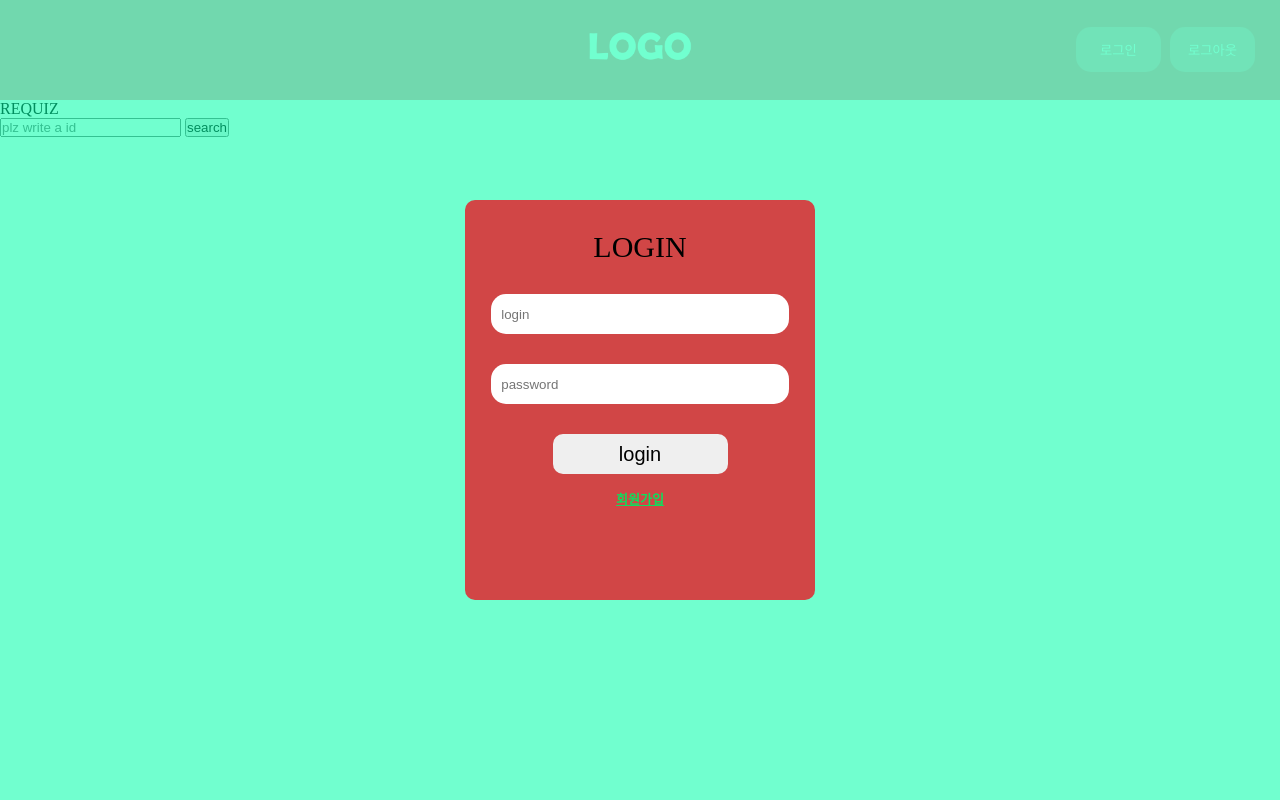
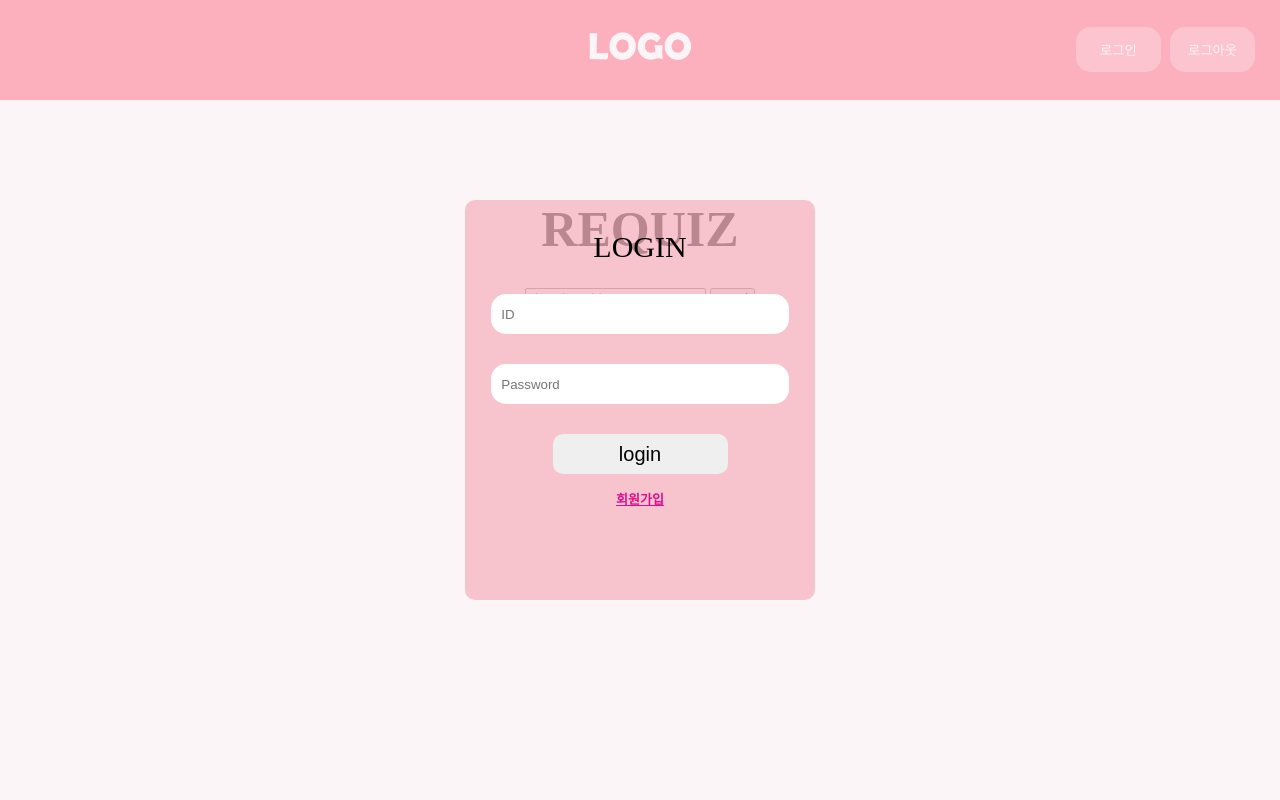
Before and after one commit to team-requin/ReQuiz_Front, a PHP site: page / in a window 1280 px wide, after a click on "로그인". Run offline with PHP 8.4, Linux system fonts and the light colour scheme; some web fonts are replaced.

Commit message:
css index, js

```diff
--- a/css/main.css
+++ b/css/main.css
@@ -45,13 +45,25 @@
 }
 
 #container {
-    height: 80vh;
+    height: 50vh;
 }
 
 /*!main*/
 
 #main {
     height: 100vh;
+    padding-top: 100px;
+}
+#main > div {
+    text-align: center;
+    height: 20vh;
+    margin: 0 auto;
+    width: 500px;
+}
+#title {
+    font-size: 50px;
+    font-weight: bold;
+    margin-bottom: 30px;
 }
 
 
@@ -68,7 +80,7 @@
     top: 50vh;
     left: 50vw;
     transform: translate(-50%,-50%);
-    background-color: #00ffaa8e;
+    background-color: #efced736;
 }
 #login {
     position: fixed;
@@ -83,7 +95,8 @@
     height: 400px;
     margin: 0 auto;
     border-radius: 10px;
-    background-color: #d14646;
+    /* background: linear-gradient(to bottom, purple , white 25%, red , black ); */
+    background: #f6aebab3;
 }
 #login_title {
     padding-top: 30px;
@@ -120,8 +133,58 @@
     text-align: center;
 }
 #login_register > a {
-    color: #0ddf5d;
+    color: #df0d8f;
 }
+
+/*!signup*/
+
+#signup_frame {
+    display: none;
+}
+#signup {
+    position: fixed;
+    left: 50%;
+    top: 50%;
+    transform: translate(-50%, -50%);
+    z-index: 11;
+    border-radius: 10px;
+}
+#signup > div {
+    width: 350px;
+    height: 480px;
+    margin: 0 auto;
+    border-radius: 10px;
+    background: #f6aebab3;
+}
+#signup_title {
+    padding-top: 30px;
+    text-align: center;
+    font-size: 30px;
+}
+#signup > div > input {
+    display: flex;
+    margin: 30px auto;
+    width: 85%;
+    height: 40px;
+}
+.signup_input {
+    padding: 5px 10px;
+    outline: none;
+    border-radius: 15px;
+    border: 0;
+}
+#signup > div > button {
+    display: block;
+    margin: 0 auto;
+    width: 50%;
+    height: 40px;
+    border: 0;
+    border-radius: 10px;
+    font-size: 20px;
+    outline: none;
+    cursor: pointer;
+}
+
 
 
 /*!quiz_list*/
--- a/index.php
+++ b/index.php
@@ -2,25 +2,41 @@
 include("header.php");
 ?>
 <link href="https://fonts.googleapis.com/css?family=Barriecito&display=swap" rel="stylesheet">
+
 <div id="main">
-    <p id="title">REQUIZ</p>
     <div>
-        <input placeholder="plz write a id" type="text" id="user_id"/>
-        <button type="button" id="search">search</button>
+        <p id="title">REQUIZ</p>
+        <div>
+            <input placeholder="plz write a id" type="text" id="user_id"/>
+            <button type="button" id="search">search</button>
+        </div>
     </div>
 </div>
+
 <div id="login_frame">
     <div id="login">
         <div>
             <p id="login_title">LOGIN</p>
-            <input type="text" placeholder="login" class="login_input">
-            <input type="password" placeholder="password" id="login_signin" class="login_input">
+            <input type="text" placeholder="ID" class="login_input">
+            <input type="password" placeholder="Password" class="login_input">
             <button>login</button>
-            <p id="login_register"><a href="#">회원가입</a></p>
+            <p id="login_register"><a href="#" onclick="show_signup()">회원가입</a></p>
         </div>
     </div>
 </div>
-<div id="login_shadow" onclick="show_login()"></div>
+<div id="signup_frame">
+    <div id="signup">
+        <div>
+            <p id="signup_title">Signup</p>
+            <input type="text" placeholder="Nickname" class="signup_input">
+            <input type="text" placeholder="ID" class="signup_input">
+            <input type="password" placeholder="Password" class="signup_input">
+            <input type="password" placeholder="Confirm Password" class="signup_input">
+            <button>Signup</button>
+        </div>
+    </div>
+</div>
+<div id="login_shadow" onclick="hide_login(); hide_signup()"></div>
 <?php
 include("footer.php");
 ?>
--- a/js/main.js
+++ b/js/main.js
@@ -1,13 +1,17 @@
-let a = 0;
-function show_login(){
-    if(a == 0){
+function show_login() {
     document.getElementById("login_frame").style.display = "block";
     document.getElementById("login_shadow").style.display = "block";
-    a = 1;
-    }
-    else{
-        document.getElementById("login_frame").style.display = "none";
-        document.getElementById("login_shadow").style.display = "none";
-        a = 0;
-    }
 }
+function hide_login() {
+    document.getElementById("login_frame").style.display = "none";
+    document.getElementById("login_shadow").style.display = "none";
+}
+function show_signup() {
+    document.getElementById("login_frame").style.display = "none";
+    document.getElementById("signup_frame").style.display = "block";
+    document.getElementById("login_shadow").style.display = "block";
+}
+function hide_signup() {
+    document.getElementById("signup_frame").style.display = "none";
+    document.getElementById("login_shadow").style.display = "none";
+}
```
